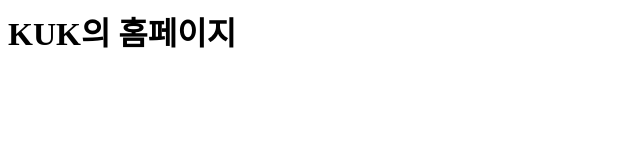
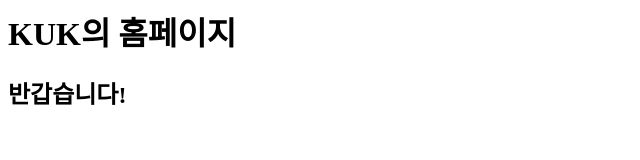
Before and after one commit to kuk4304/erb2024, a plain HTML site: page index.html in a window 1280 px wide. Shown: the whole page, without its empty margins (0-640 px from the left). Drawn offline with Linux system fonts and the light colour scheme.

Commit message:
Update index.html

```diff
--- a/index.html
+++ b/index.html
@@ -4,5 +4,6 @@
   </head>
   <body>
     <h1>KUK의 홈페이지</h1>
+    <h2>반갑습니다!</h2>
   </body>
 </html>
```
